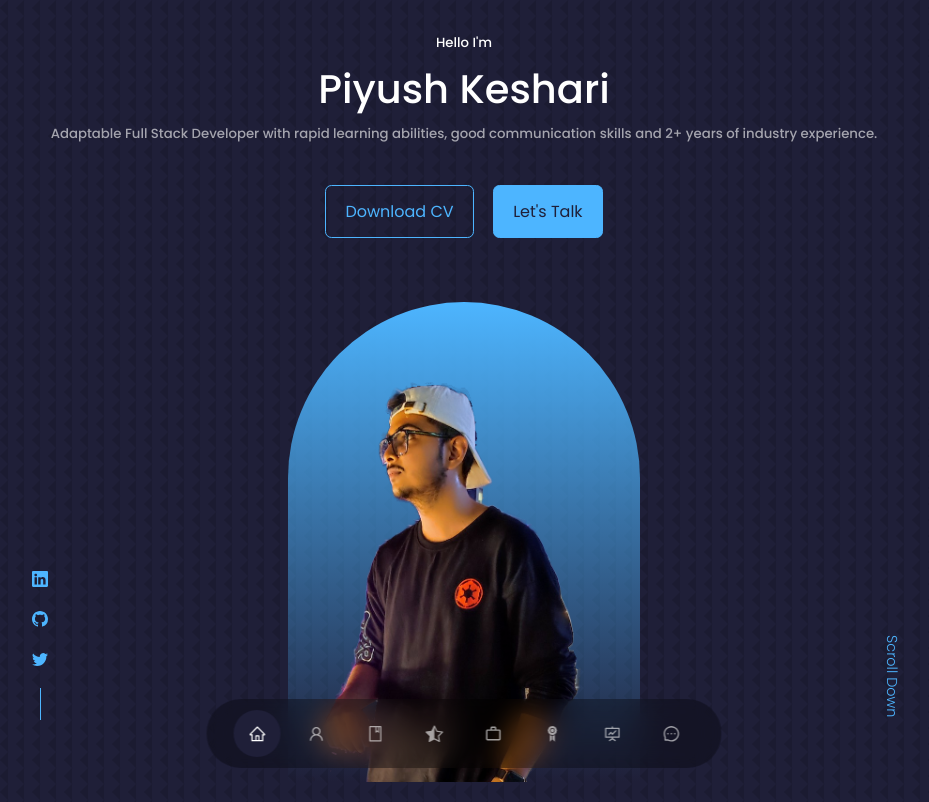
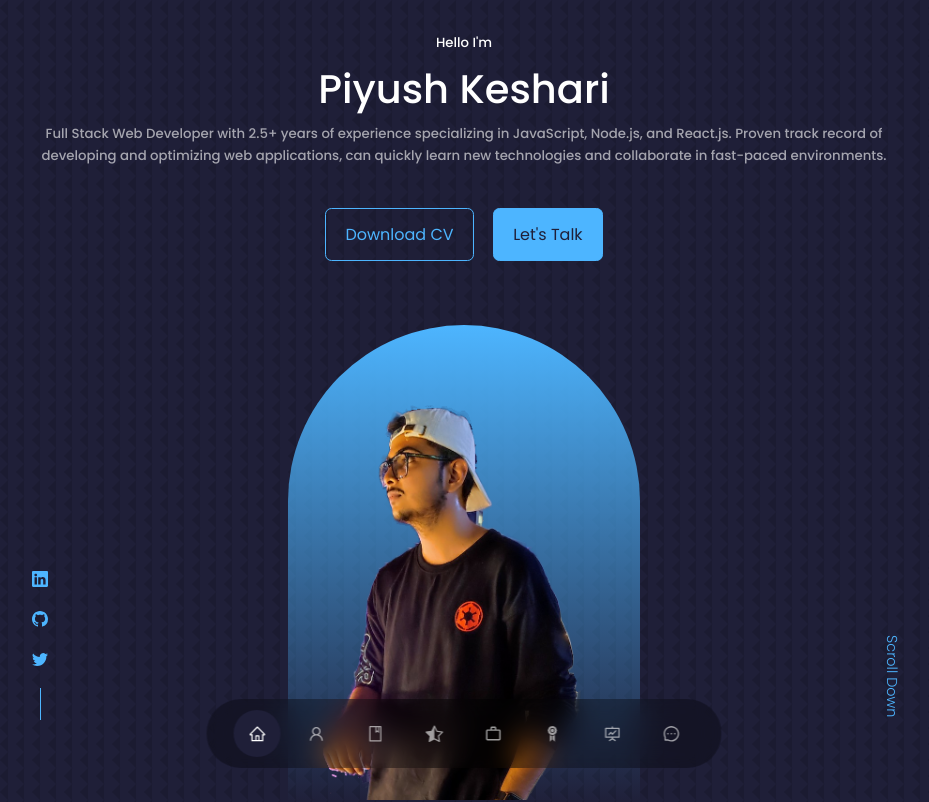
Before and after one commit to KeshariPiyush24/KeshariPiyush24.github.io, a React (Create React App) app: page / in a window 1280 px wide. Shown: the top 802 px of the page, without its empty margins (176-1105 px from the left). Built offline with nearby package versions, Linux system fonts and the light colour scheme.

Commit message:
udpated headline

```diff
--- a/src/components/header/Header.jsx
+++ b/src/components/header/Header.jsx
@@ -10,7 +10,9 @@ const Header = () => {
       <div className="container header_container">
         <h5>Hello I'm</h5>
         <h1>Piyush Keshari</h1>
-        <h5 className="text-light">Adaptable Full Stack Developer with rapid learning abilities, good communication skills and 2+ years of industry experience.</h5>
+        <h5 className="text-light">Full Stack Web Developer with 2.5+ years of experience specializing in JavaScript, Node.js, and React.js.
+          Proven track record of developing and optimizing web applications, can quickly learn new technologies
+          and collaborate in fast-paced environments.</h5>
         <CTA />
         <HeaderSocials />
         <div className="me">
```
